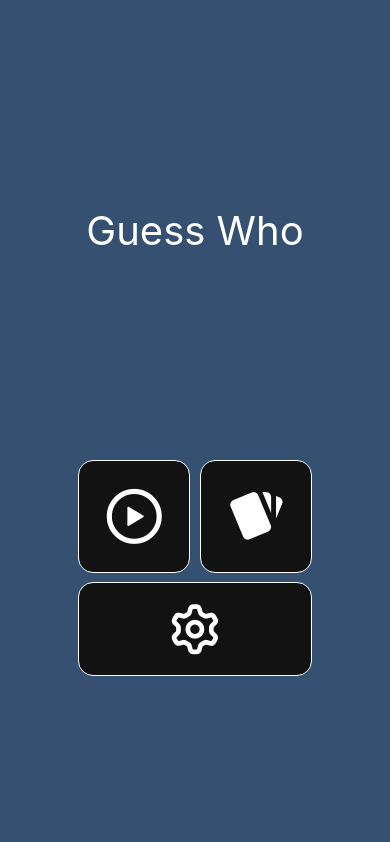
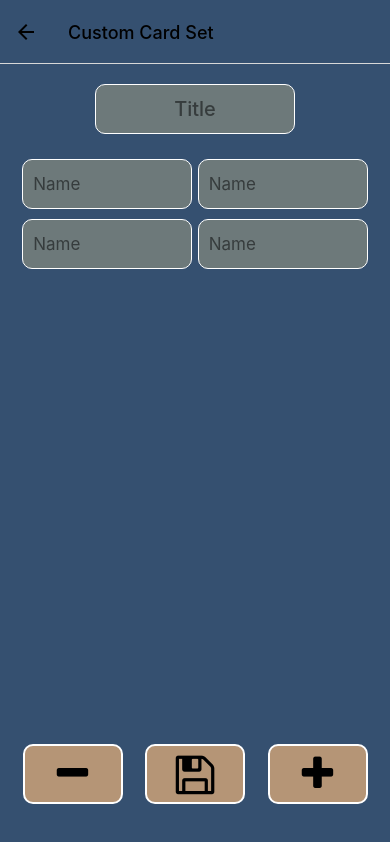
Before and after one commit to mertgurer/Guess-Who, a React Native app: screen /CustomCard in a window 390 px wide. Before the commit this address had no page. Built offline with nearby package versions, Linux system fonts and the light colour scheme.

Commit message:
custom card sets added

```diff
--- a/App.js
+++ b/App.js
@@ -1,12 +1,16 @@
-import { useEffect, useState } from "react";
+import { useEffect, useRef, useState } from "react";
 import { NavigationContainer } from "@react-navigation/native";
 import { createNativeStackNavigator } from "@react-navigation/native-stack";
 import AsyncStorage from "@react-native-async-storage/async-storage";
+import { TouchableOpacity } from "react-native";
+
+import Octicons from "react-native-vector-icons/Octicons";
 
 import { colors } from "./app/assets/colors";
 import { DataContext } from "./DataContext";
-import CardCategoriesScreen from "./app/screens/CardCategoriesScreen";
-import CardScreen from "./app/screens/CardScreen";
+import CardCategoriesScreen from "./app/screens/CardCollection/CardCategoriesScreen";
+import CardScreen from "./app/screens/CardCollection/CardScreen";
+import CustomCardScreen from "./app/screens/CardCollection/CustomCardScreen";
 import HomeScreen from "./app/screens/HomeScreen";
 import SettingsScreen from "./app/screens/SettingsScreen";
 import StartScreen from "./app/screens/StartScreen";
@@ -14,8 +18,10 @@ import StartScreen from "./app/screens/StartScreen";
 const Stack = createNativeStackNavigator();
 
 export default function App() {
+  const navigationRef = useRef(null);
   const [username, setUsername] = useState();
   const [categoryData, setCategoryData] = useState();
+  const [customCardsArray, setCustomCardsArray] = useState();
 
   const retriveUsername = async () => {
     try {
@@ -23,7 +29,16 @@ export default function App() {
       if (value !== null) {
         setUsername(value);
       } else {
-        setUsername(`afacan${Math.floor(Math.random() * (100 - 1) + 1)}`);
+        const newUserUsername = `afacan${Math.floor(
+          Math.random() * (100 - 1) + 1
+        )}`;
+        setUsername(newUserUsername);
+
+        try {
+          await AsyncStorage.setItem("username", newUserUsername);
+        } catch (e) {
+          console.log(e);
+        }
       }
     } catch (e) {
       console.log(e);
@@ -36,9 +51,16 @@ export default function App() {
 
   return (
     <DataContext.Provider
-      value={{ categoryData, setCategoryData, username, setUsername }}
+      value={{
+        categoryData,
+        setCategoryData,
+        username,
+        setUsername,
+        customCardsArray,
+        setCustomCardsArray,
+      }}
     >
-      <NavigationContainer>
+      <NavigationContainer ref={navigationRef}>
         <Stack.Navigator
           initialRouteName="Home"
           screenOptions={{
@@ -53,11 +75,18 @@ export default function App() {
           />
 
           <Stack.Screen name="Start" component={StartScreen} />
-
+          <Stack.Screen name="Settings" component={SettingsScreen} />
           <Stack.Screen
             name="CardCategories"
             component={CardCategoriesScreen}
-            options={{ title: "Categories" }}
+            options={({ navigation }) => ({
+              title: "Categories",
+              headerRight: () => (
+                <TouchableOpacity onPress={() => navigation.push("CustomCard")}>
+                  <Octicons name="plus" size={30} color={colors.black} />
+                </TouchableOpacity>
+              ),
+            })}
           />
 
           <Stack.Screen
@@ -65,7 +94,11 @@ export default function App() {
             component={CardScreen}
             options={({ route }) => ({ title: route.params.title })}
           />
-          <Stack.Screen name="Settings" component={SettingsScreen} />
+          <Stack.Screen
+            name="CustomCard"
+            component={CustomCardScreen}
+            options={{ title: "Custom Card Set", presentation: "modal" }}
+          />
         </Stack.Navigator>
       </NavigationContainer>
     </DataContext.Provider>
--- a/app/assets/colors.js
+++ b/app/assets/colors.js
@@ -1,8 +1,9 @@
 export const colors = {
   primary: "#355070",
-  secondary: "#6D597A",
-  third: "#B56576",
+  secondary: "#6D797A",
+  third: "#B59576",
   white: "#fff",
   black: "#000",
   tint: "#121212",
+  halfBlack: "#00000080",
 };
--- a/app/screens/CardCategoriesScreen.js
+++ b/app/screens/CardCollection/CardCategoriesScreen.js
@@ -8,9 +8,9 @@ import {
   RefreshControl,
 } from "react-native";
 
-import { colors } from "../assets/colors";
-import { DataContext } from "../../DataContext";
-import { getCategoriesData } from "../../firebase";
+import { colors } from "../../assets/colors";
+import { DataContext } from "../../../DataContext";
+import { getCategoriesData } from "../../../firebase";
 
 const Item = ({ item, navigation }) => (
   <Pressable
@@ -51,6 +51,8 @@ const CardCategoriesScreen = ({ navigation }) => {
             backgroundColor: colors.black,
             color: colors.white,
             padding: 20,
+            borderWidth: 1,
+            borderColor: colors.white,
           }}
         >
           Loading...
@@ -81,7 +83,7 @@ const styles = StyleSheet.create({
     backgroundColor: colors.primary,
   },
   categoryBox: {
-    backgroundColor: colors.tint,
+    backgroundColor: colors.secondary,
     width: 170,
     aspectRatio: 1,
     justifyContent: "center",
--- a/app/screens/CardScreen.js
+++ b/app/screens/CardCollection/CardScreen.js
@@ -1,7 +1,7 @@
 import React from "react";
 import { StyleSheet, FlatList, View, Text } from "react-native";
 
-import { colors } from "../assets/colors";
+import { colors } from "../../assets/colors";
 
 const Item = ({ card }) => (
   <View style={styles.cardBox}>
@@ -27,10 +27,11 @@ const CardScreen = ({ route }) => {
 
 const styles = StyleSheet.create({
   cards: {
+    flex: 1,
     backgroundColor: colors.primary,
   },
   cardBox: {
-    backgroundColor: colors.tint,
+    backgroundColor: colors.secondary,
     width: 170,
     aspectRatio: 1,
     justifyContent: "center",
--- /dev/null
+++ b/app/screens/CardCollection/CustomCardScreen.js
@@ -0,0 +1,254 @@
+import {
+  StyleSheet,
+  TextInput,
+  View,
+  TouchableOpacity,
+  ScrollView,
+  Alert,
+} from "react-native";
+import React, { useContext, useState } from "react";
+
+import FontAwesome from "react-native-vector-icons/FontAwesome";
+
+import { colors } from "../../assets/colors";
+import DataContext from "../../../DataContext";
+
+const CustomCardScreen = ({ navigation }) => {
+  const { customCardsArray, setCustomCardsArray } = useContext(DataContext);
+  const [cardCount, setCardCount] = useState(4);
+  const [customCards, setCustomCards] = useState({
+    title: "",
+    cards: [],
+  });
+
+  // auto upadte for the input fields
+  const handleChangeText = (text, index) => {
+    const newCards = [...customCards.cards];
+    newCards[index] = text;
+    setCustomCards({ ...customCards, cards: newCards });
+  };
+
+  // handle the submition of new card set
+  const handleSubmit = () => {
+    // filter the input values
+    const filteredCrads = customCards.cards.filter(
+      (card) => card !== undefined && card.length !== 0
+    );
+    const filteredTitle = customCards.title.trim();
+
+    // save them in a temp card set
+    const tempCardSet = {
+      title: filteredTitle,
+      cards: filteredCrads,
+    };
+
+    // validate new card set
+    if (tempCardSet.title.length !== 0 && tempCardSet.cards.length >= 2) {
+      if (customCardsArray) {
+        let uniqueFlag = true;
+
+        // check the saved sets for title match
+        for (let i = 0; i < customCardsArray.length; i++) {
+          if (tempCardSet.title === customCardsArray[i].title) {
+            failAlert({
+              header: "Save Failed",
+              message: `A card set with the name "${tempCardSet.title}" already exists`,
+            });
+            uniqueFlag = false;
+            break;
+          }
+        }
+        // if fisrts set title is unique add it to the array
+        if (uniqueFlag) {
+          setCustomCardsArray([...customCardsArray, tempCardSet]);
+          successAlert({ title: tempCardSet.title, navigation: navigation });
+        }
+      }
+      // if there is no other card sets add this one
+      else {
+        setCustomCardsArray([tempCardSet]);
+        successAlert({ title: tempCardSet.title, navigation: navigation });
+      }
+    }
+    // if field values are not validated
+    else if (tempCardSet.title.length === 0) {
+      failAlert({
+        header: "Can't Save",
+        message: `Title field can not be empty`,
+      });
+    } else {
+      failAlert({
+        header: "Can't Save",
+        message: `There must be at least 2 card fields`,
+      });
+    }
+
+    // update the form with the filtered data
+    setCustomCards({
+      ...customCards,
+      cards: filteredCrads,
+      title: filteredTitle,
+    });
+  };
+
+  return (
+    <View style={styles.container}>
+      <ScrollView
+        contentContainerStyle={{ alignItems: "center", paddingBottom: 120 }}
+      >
+        <TextInput
+          style={[styles.input, styles.titleInput]}
+          value={customCards.title}
+          onChangeText={(text) =>
+            setCustomCards({ ...customCards, title: text })
+          }
+          placeholder={"Title"}
+          placeholderTextColor={colors.halfBlack}
+        />
+
+        <View style={styles.fieldsContainer}>
+          <View style={styles.fieldColumn}>
+            {(() => {
+              const elements = [];
+              for (let index = 0; index < cardCount; index += 2) {
+                elements.push(
+                  <TextInput
+                    key={index}
+                    style={styles.input}
+                    value={customCards.cards[index]}
+                    onChangeText={(text) => handleChangeText(text, index)}
+                    placeholder={"Name"}
+                    placeholderTextColor={colors.halfBlack}
+                  />
+                );
+              }
+              return elements;
+            })()}
+          </View>
+
+          <View style={styles.fieldColumn}>
+            {(() => {
+              const elements = [];
+              for (let index = 1; index < cardCount; index += 2) {
+                elements.push(
+                  <TextInput
+                    key={index}
+                    style={styles.input}
+                    value={customCards.cards[index]}
+                    onChangeText={(text) => handleChangeText(text, index)}
+                    placeholder={"Name"}
+                    placeholderTextColor={colors.halfBlack}
+                  />
+                );
+              }
+              return elements;
+            })()}
+          </View>
+        </View>
+      </ScrollView>
+      <View style={styles.buttonArea}>
+        <TouchableOpacity
+          style={[styles.button, styles.minuesButton]}
+          onPress={() => {
+            if (cardCount > 2) {
+              setCardCount(cardCount - 1);
+              const cutCards = customCards.cards;
+              cutCards.splice(cardCount - 1);
+              setCustomCards({ ...customCards, cards: cutCards });
+            }
+          }}
+        >
+          <FontAwesome name="minus" size={40} color={colors.black} />
+        </TouchableOpacity>
+        <TouchableOpacity
+          style={[styles.button, styles.saveButton]}
+          onPress={handleSubmit}
+        >
+          <FontAwesome name="save" size={45} color={colors.black} />
+        </TouchableOpacity>
+        <TouchableOpacity
+          style={[styles.button, styles.plusButton]}
+          onPress={() => {
+            console.log(customCardsArray);
+            setCardCount(cardCount + 1);
+          }}
+        >
+          <FontAwesome name="plus" size={40} color={colors.black} />
+        </TouchableOpacity>
+      </View>
+    </View>
+  );
+};
+
+const styles = StyleSheet.create({
+  container: {
+    flex: 1,
+    width: "100%",
+    backgroundColor: colors.primary,
+  },
+  titleInput: {
+    width: 200,
+    marginVertical: 20,
+    textAlign: "center",
+    fontSize: 20,
+    fontWeight: "500",
+  },
+  fieldsContainer: {
+    width: "90%",
+    flexDirection: "row",
+  },
+  fieldColumn: {
+    width: "50%",
+    alignItems: "center",
+  },
+  input: {
+    backgroundColor: colors.secondary,
+    width: 170,
+    height: 50,
+    marginVertical: 5,
+    borderRadius: 10,
+    paddingHorizontal: 10,
+    fontSize: 17,
+    borderWidth: 1,
+    borderColor: colors.white,
+  },
+  buttonArea: {
+    position: "absolute",
+    bottom: 40,
+    width: "100%",
+    flexDirection: "row",
+    marginTop: 20,
+    justifyContent: "space-evenly",
+  },
+  button: {
+    width: 100,
+    height: 60,
+    borderWidth: 2,
+    borderRadius: 10,
+    borderColor: colors.white,
+    justifyContent: "center",
+    alignItems: "center",
+  },
+  saveButton: { backgroundColor: colors.third },
+  minuesButton: { backgroundColor: colors.third },
+  plusButton: { backgroundColor: colors.third },
+});
+
+export default CustomCardScreen;
+
+const successAlert = ({ title, navigation }) => {
+  Alert.alert(
+    "Save Successful",
+    `New card set "${title}" is added to the collection`,
+    [
+      {
+        text: "OK",
+        onPress: () => navigation.goBack(),
+      },
+    ]
+  );
+};
+
+const failAlert = ({ header, message }) => {
+  Alert.alert(header, message);
+};
--- a/app/screens/HomeScreen.js
+++ b/app/screens/HomeScreen.js
@@ -90,7 +90,7 @@ const styles = StyleSheet.create({
   button: {
     width: "48%",
     aspectRatio: 1,
-    backgroundColor: colors.tint,
+    backgroundColor: colors.secondary,
     justifyContent: "center",
     alignItems: "center",
     borderRadius: 15,
--- a/app/screens/SettingsScreen.js
+++ b/app/screens/SettingsScreen.js
@@ -12,28 +12,30 @@ import { colors } from "../assets/colors";
 import AsyncStorage from "@react-native-async-storage/async-storage";
 
 import DataContext from "../../DataContext";
-import MaterialCommunityIcons from "react-native-vector-icons/MaterialCommunityIcons";
+import Ionicons from "react-native-vector-icons/Ionicons";
 
 const SettingsScreen = () => {
   const { username, setUsername } = useContext(DataContext);
   const [input, setInput] = useState(username);
 
   const submitUsername = async () => {
+    filteredInput = input.trim();
+
     try {
-      if (input !== username && input.length !== 0) {
-        setUsername(input);
-        await AsyncStorage.setItem("username", input);
-
-        Alert.alert("Change Successful", `New username is set to ${input}`, [
-          {
-            text: "OK",
-            onPress: () => Keyboard.dismiss(),
-          },
-        ]);
+      if (filteredInput !== username && filteredInput.length !== 0) {
+        setUsername(filteredInput);
+        await AsyncStorage.setItem("username", filteredInput);
+        successAlert({ newUsername: filteredInput });
+      } else if (filteredInput === username) {
+        failAlert({ message: "Username is same as before" });
+      } else {
+        failAlert({ message: "Username can't be empty" });
       }
     } catch (e) {
       console.log(e);
     }
+
+    setInput(filteredInput);
   };
 
   return (
@@ -48,10 +50,10 @@ const SettingsScreen = () => {
             placeholder={"Enter Username..."}
           />
           <TouchableOpacity onPress={submitUsername}>
-            <MaterialCommunityIcons
+            <Ionicons
               style={styles.saveButton}
-              name="send"
-              size={40}
+              name="checkmark-sharp"
+              size={50}
               color={colors.black}
             />
           </TouchableOpacity>
@@ -86,10 +88,23 @@ const styles = StyleSheet.create({
   },
   saveButton: {
     backgroundColor: colors.third,
-    padding: 10,
+    padding: 5,
     borderWidth: 1,
     borderColor: colors.white,
   },
 });
 
 export default SettingsScreen;
+
+const successAlert = ({ newUsername }) => {
+  Alert.alert("Change Successful", `New username is set to ${newUsername}`, [
+    {
+      text: "OK",
+      onPress: () => Keyboard.dismiss(),
+    },
+  ]);
+};
+
+const failAlert = ({ message }) => {
+  Alert.alert("Change Failed", message);
+};
```
